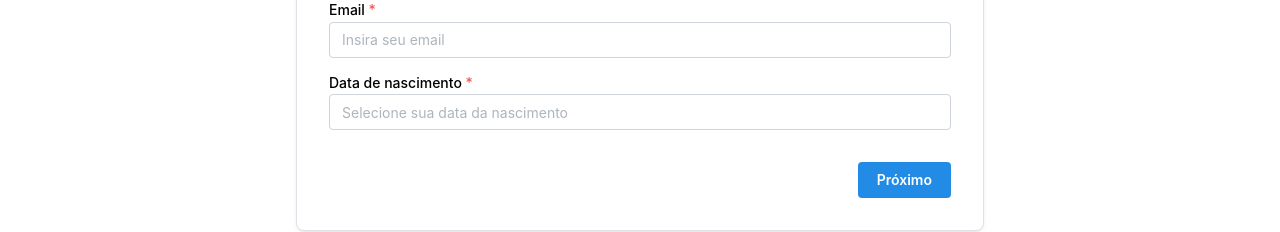
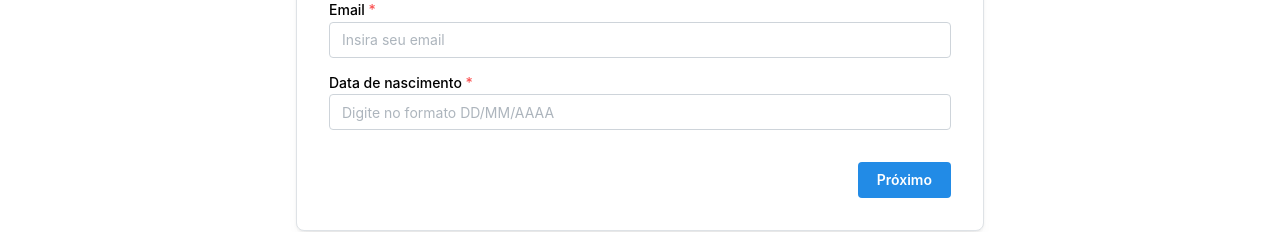
Before and after one commit to mindmeetbr/app.mindmeet, a React (Vite) app: page /cadastro/gestor in a window 1280 px wide. Shown: the part 503-735 px from the top of the page. Built offline with nearby package versions, Linux system fonts and the light colour scheme.

Commit message:
feat: ajustar campos de cadastro de gestor

```diff
--- a/src/routes/cadastro/gestor.tsx
+++ b/src/routes/cadastro/gestor.tsx
@@ -26,8 +26,9 @@ import {
   IconLock,
   IconUser,
   IconX,
+  IconCheck,
 } from '@tabler/icons-react'
-import { DatePickerInput, DatesProvider } from '@mantine/dates'
+import { DateInput, DatesProvider } from '@mantine/dates'
 import { useUsuarioCreate } from '../../api/endpoints/users/users'
 import { PapelEnum } from '../../api/models'
 import { notifications } from '@mantine/notifications'
@@ -42,15 +43,36 @@ export const Route = createFileRoute('/cadastro/gestor')({
   component: CadastroGestor,
 })
 
+const requisitosSenha = [
+  { label: 'Mínimo de 8 caracteres', teste: (v: string) => v.length >= 8 },
+  { label: 'Uma letra maiúscula', teste: (v: string) => /[A-Z]/.test(v) },
+  { label: 'Uma letra minúscula', teste: (v: string) => /[a-z]/.test(v) },
+  { label: 'Um número', teste: (v: string) => /[0-9]/.test(v) },
+  {
+    label: 'Um símbolo especial',
+    teste: (v: string) => /[^A-Za-z0-9]/.test(v),
+  },
+]
+
+const camposPasso = [
+  ['nome_completo', 'username', 'email', 'data_nascimento'],
+  ['password1', 'password2'],
+  ['instituicao.nome', 'instituicao.cnpj'],
+]
+
+const formatarCNPJ = (valor: string) => {
+  const digitos = valor.replace(/\D/g, '').slice(0, 14)
+  return digitos
+    .replace(/^(\d{2})(\d)/, '$1.$2')
+    .replace(/^(\d{2})\.(\d{3})(\d)/, '$1.$2.$3')
+    .replace(/^(\d{2})\.(\d{3})\.(\d{3})(\d)/, '$1.$2.$3/$4')
+    .replace(/(\d{4})(\d)/, '$1-$2')
+}
+
 function CadastroGestor() {
   const router = useRouter()
   const { mutate: criarGestor } = useUsuarioCreate()
-
-  const camposPasso = [
-    ['nome_completo', 'username', 'email', 'data_nascimento'],
-    ['password1', 'password2'],
-    ['instituicao.nome', 'instituicao.cnpj'],
-  ]
+  const [active, setActive] = useState(0)
 
   const avancarEtapa = () => {
     const camposParaValidar = camposPasso[active]
@@ -68,7 +90,6 @@ function CadastroGestor() {
   const voltarEtapa = () =>
     setActive((current: number) => (current > 0 ? current - 1 : current))
 
-  const [active, setActive] = useState(0)
   const form = useForm({
     initialValues: {
       nome_completo: '',
@@ -86,17 +107,10 @@ function CadastroGestor() {
       instituicao: {
         nome: value =>
           value.trim().length > 0 ? null : 'Instituição inválida',
-        cnpj: value => {
-          if (value.length < 14 || value.length > 18) return 'CNPJ inválido'
-          else if (value.length === 18) {
-            return /\d{2}\.\d{3}\.\d{3}\/\d{4}-\d{2}/.test(value)
-              ? null
-              : 'CNPJ inválido'
-          } else if (value.length === 14) {
-            return /\d{14}/.test(value) ? null : 'CNPJ inválido'
-          }
-          return 'CNPJ inválido'
-        },
+        cnpj: value =>
+          /^\d{2}\.\d{3}\.\d{3}\/\d{4}-\d{2}$/.test(value)
+            ? null
+            : 'CNPJ inválido',
       },
 
       nome_completo: value =>
@@ -108,19 +122,8 @@ function CadastroGestor() {
       email: value => (/^\S+@\S+\.\S+$/.test(value) ? null : 'Email inválido'),
 
       password1: value => {
-        if (value.length < 8) {
-          return 'A senha deve ter pelo menos 8 caracteres'
-        }
-        if (!/[A-Z]/.test(value)) {
-          return 'A senha deve conter pelo menos uma letra maiúscula'
-        }
-        if (!/[a-z]/.test(value)) {
-          return 'A senha deve conter pelo menos uma letra minúscula'
-        }
-        if (!/[^A-Za-z0-9]/.test(value)) {
-          return 'A senha deve conter pelo menos um símbolo especial'
-        }
-        return null
+        const falhou = requisitosSenha.find(req => !req.teste(value))
+        return falhou ? `Requisito não atendido: ${falhou.label}` : null
       },
 
       password2: (value, values) => {
@@ -141,11 +144,13 @@ function CadastroGestor() {
   })
 
   const handleSubmit = (values: typeof form.values) => {
-    console.log(JSON.stringify(values, null, 2))
     const data = {
-      ...form.values,
+      ...values,
       papel: PapelEnum.GESTOR,
     }
+
+    console.log(JSON.stringify(data, null, 2))
+
     criarGestor(
       { data },
       {
@@ -170,6 +175,7 @@ function CadastroGestor() {
       }
     )
   }
+
   return (
     <Container
       size="sm"
@@ -233,15 +239,16 @@ function CadastroGestor() {
                     {...form.getInputProps('email')}
                     error={form.errors.email}
                   />
-                  <DatesProvider
-                    settings={{
-                      locale: 'pt-BR',
-                    }}
-                  >
-                    <DatePickerInput
+
+                  <DatesProvider settings={{ locale: 'pt-BR' }}>
+                    <DateInput
                       label="Data de nascimento"
-                      placeholder="Selecione sua data da nascimento"
+                      placeholder="Digite no formato DD/MM/AAAA"
                       valueFormat="DD/MM/YYYY"
+                      dateParser={(input: string) => {
+                        const parsed = dayjs(input, 'DD/MM/YYYY', true)
+                        return parsed.isValid() ? parsed.toDate() : null
+                      }}
                       clearable
                       required
                       {...form.getInputProps('data_nascimento')}
@@ -263,6 +270,29 @@ function CadastroGestor() {
                     {...form.getInputProps('password1')}
                     error={form.errors.password1}
                   />
+                  <Stack gap={4}>
+                    {requisitosSenha.map(req => {
+                      const atendido = req.teste(form.values.password1)
+                      return (
+                        <Group gap={6} key={req.label}>
+                          {atendido ? (
+                            <IconCheck
+                              size={14}
+                              color="var(--mantine-color-green-6)"
+                            />
+                          ) : (
+                            <IconX
+                              size={14}
+                              color="var(--mantine-color-red-6)"
+                            />
+                          )}
+                          <Text size="xs" c={atendido ? 'green' : 'dimmed'}>
+                            {req.label}
+                          </Text>
+                        </Group>
+                      )
+                    })}
+                  </Stack>
                   <PasswordInput
                     label="Confirme sua senha"
                     placeholder="Digite sua senha novamente"
@@ -294,9 +324,14 @@ function CadastroGestor() {
                   />
                   <TextInput
                     label="CNPJ"
-                    placeholder="Digite o CNPJ da sua instituição"
+                    placeholder="00.000.000/0000-00"
+                    maxLength={18}
                     required
                     {...form.getInputProps('instituicao.cnpj')}
+                    onChange={event => {
+                      const formatado = formatarCNPJ(event.currentTarget.value)
+                      form.setFieldValue('instituicao.cnpj', formatado)
+                    }}
                     // error={form.errors.instituicao.cnpj}
                   />
                 </Stack>
```
